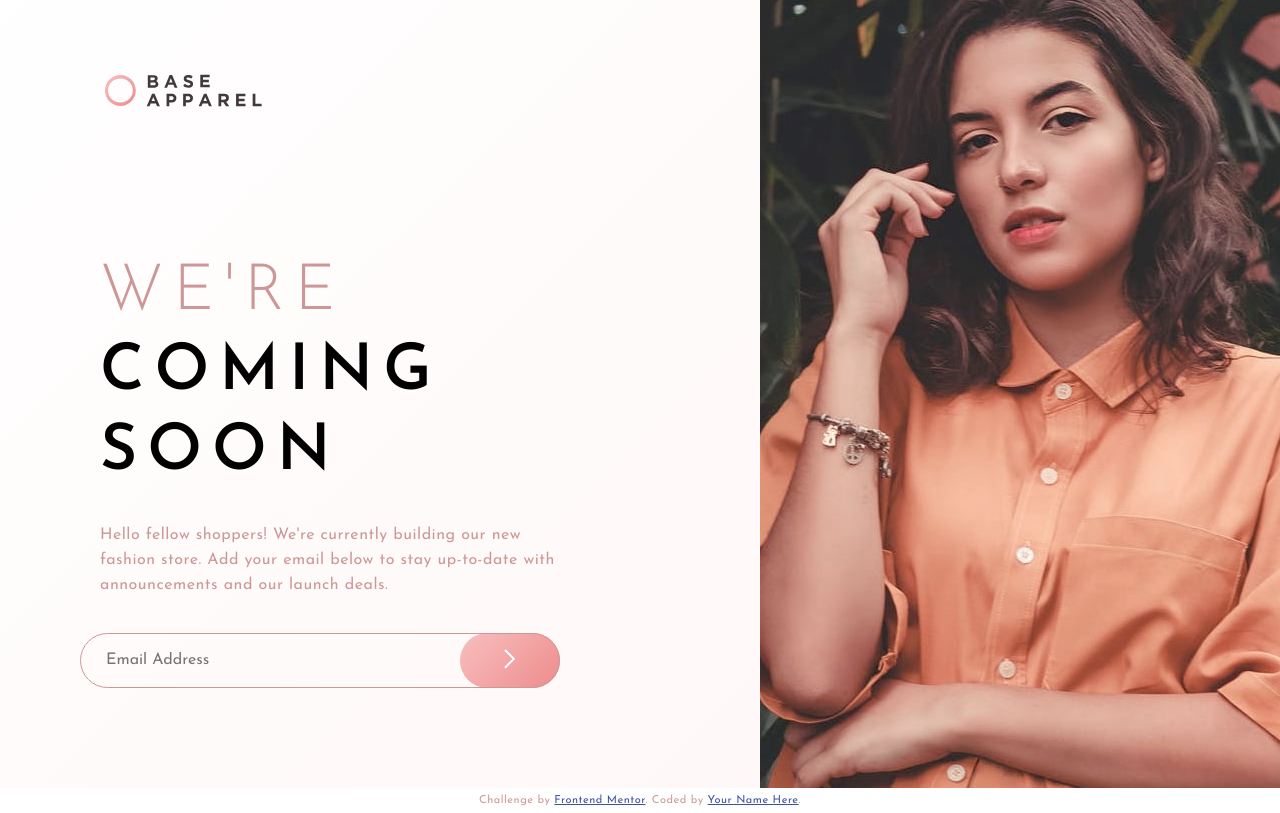
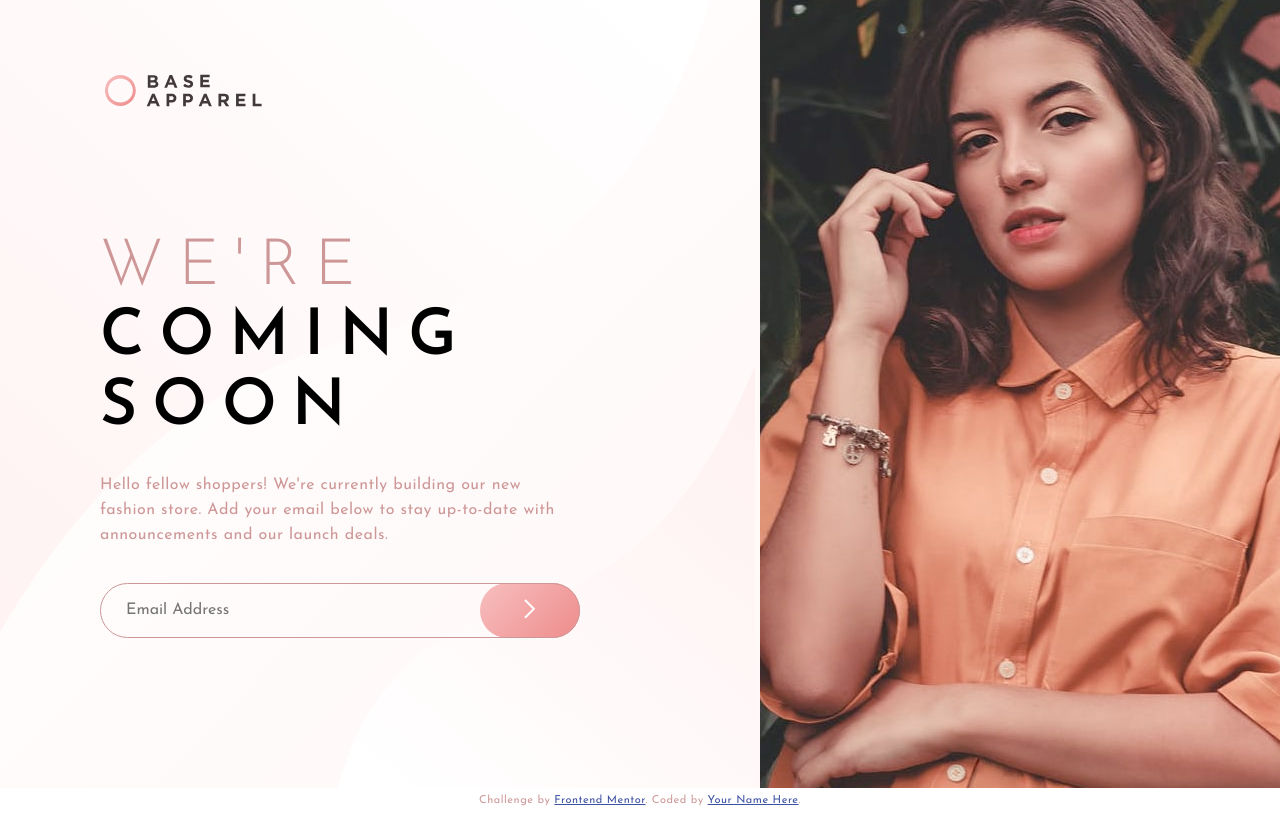
Before and after one commit to UrsulaSpela/base-label-page, a plain HTML site: page index.html in a window 1280 px wide. Shown: the top 813 px of the page. Drawn offline with Linux system fonts and the light colour scheme.

Commit message:
Add files via upload

```diff
--- a/style.css
+++ b/style.css
@@ -88,10 +88,9 @@ button{
     width: 1440px;
   }
   #left{
-    margin: 60px, 160px;
     width: 840px;
     height: 800px;
-    background: url(bg-pattern-desktop) no-repeat center;
+    background: url(bg-pattern-desktop.svg) no-repeat center;
     background-size: contain;
   }
   #logo{
@@ -101,13 +100,14 @@ button{
     padding: 30px;
   }
   #main{
-    padding: 60px 160px 0 160px;
+    padding: 40px 160px 0 160px;
     text-align: left;
   }
   h1{
     font-size: 4em;
-    line-height: 80px;
+    line-height: 70px;
     text-align: left;
+    letter-spacing: 15px;
   }
   p{
     font-size: 16px;
@@ -120,6 +120,7 @@ button{
   }
   #input{
     justify-content: flex-start;
+    margin-left: 20px;
   }
   input{
     width: 480px;
```
